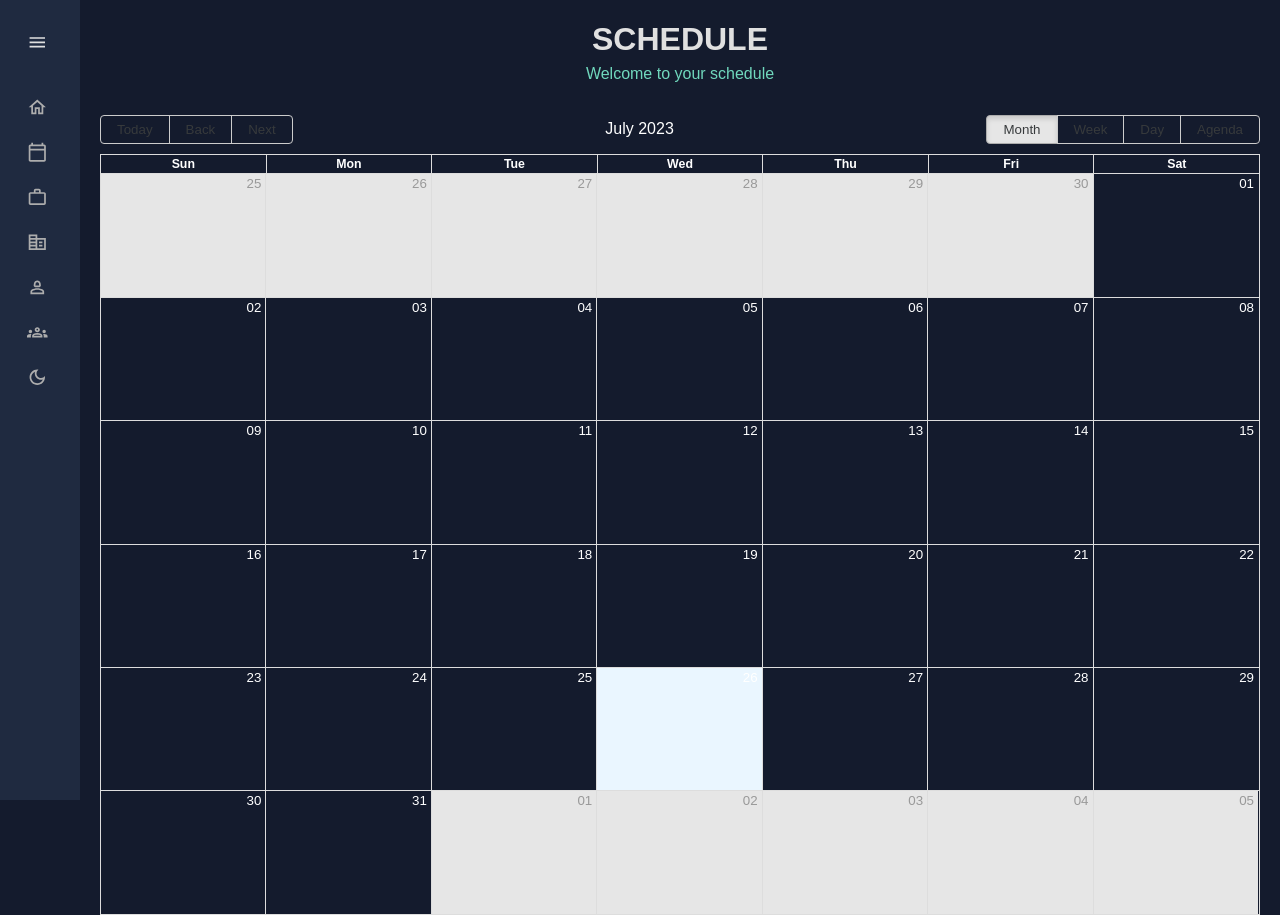
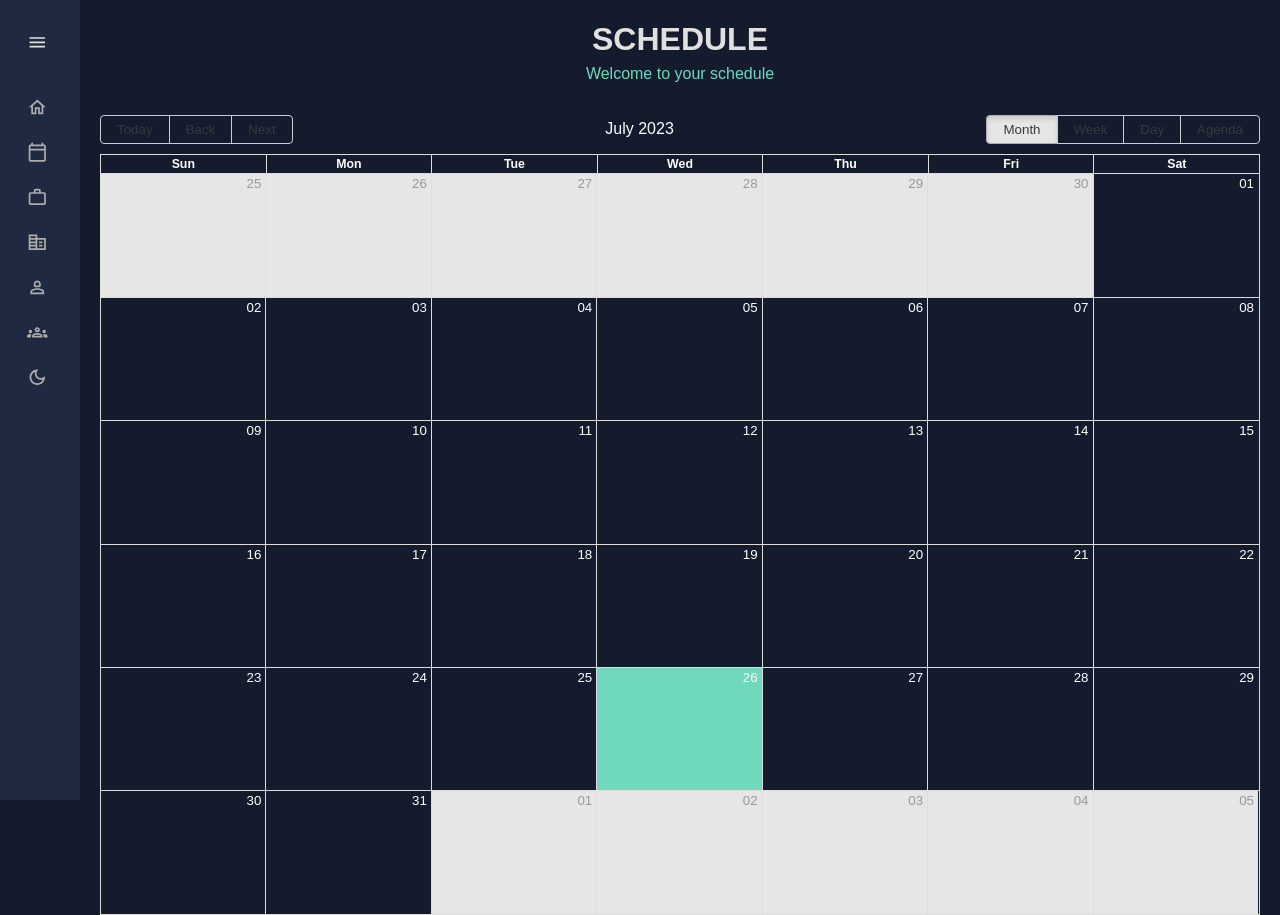
Before and after one commit to CeezR/TaskNexus, a Next.js app in the folder front-end/: page /schedule in a window 1280 px wide. Built offline with nearby package versions, Linux system fonts and the light colour scheme; no server answers.

Commit message:
style: changed the color of todays date in scheduler

```diff
--- a/front-end/app/schedule/Calender.tsx
+++ b/front-end/app/schedule/Calender.tsx
@@ -4,6 +4,7 @@ import moment from "moment";
 import "react-big-calendar/lib/css/react-big-calendar.css";
 import { Box, Typography, Button, Modal, useTheme } from "@mui/material";
 import { tokens } from "../theme";
+import "./scheduler.css";
 
 const localizer = momentLocalizer(moment);
 
--- /dev/null
+++ b/front-end/app/schedule/scheduler.css
@@ -0,0 +1,3 @@
+.rbc-today {
+    background-color: #70d8bd;
+   }
```
